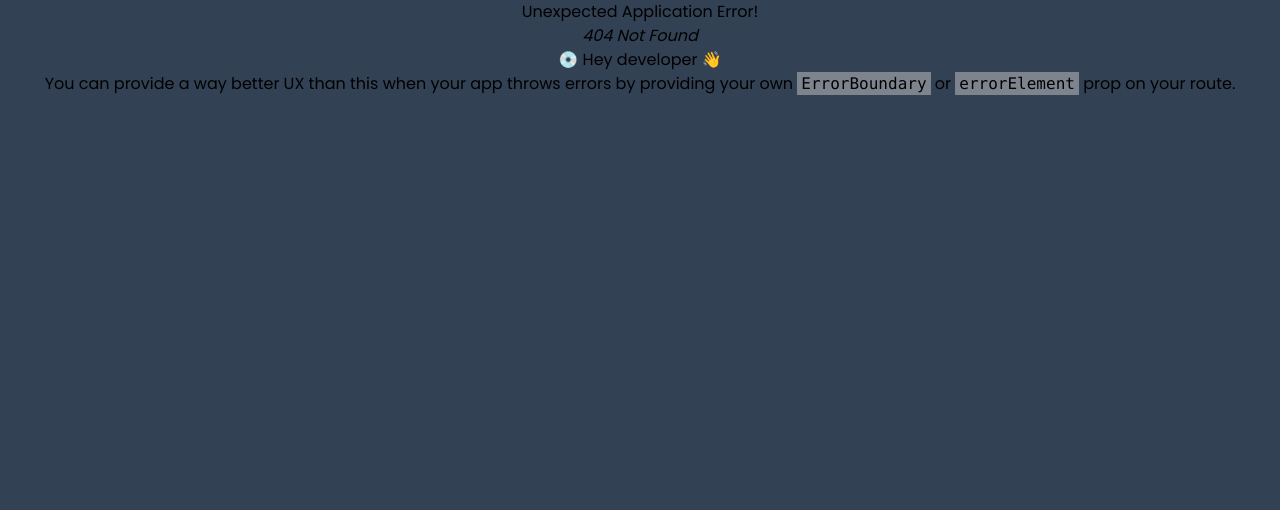
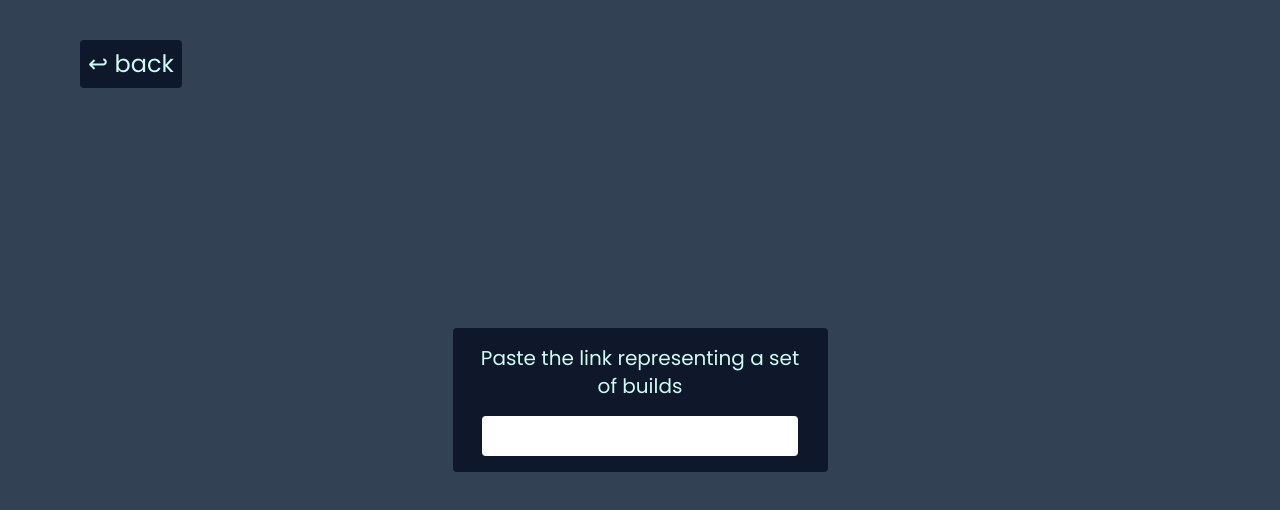
Before and after one commit to jinitsuga/share-talents, a React (Vite) app: page /import in a window 1280 px wide. Before the commit this address had no page. Shown: the top 510 px of the page. Built offline with nearby package versions, Linux system fonts and the light colour scheme.

Commit message:
back btn added, navigation and routing

```diff
--- a/src/App.tsx
+++ b/src/App.tsx
@@ -1,6 +1,7 @@
 import { useState } from "react";
 import { ChoosePath } from "./Components/ChooseAction/ChoosePath";
 import { CreateBuild } from "./Components/CreateBuild/CreateBuild";
+import { ImportSet } from "./Components/Import/ImportSet";
 import { createBrowserRouter, RouterProvider } from "react-router-dom";
 import "./App.css";
 
@@ -9,6 +10,10 @@ const router = createBrowserRouter([
   {
     path: "/create-build",
     element: <CreateBuild />,
+  },
+  {
+    path: "/import",
+    element: <ImportSet />,
   },
 ]);
 
--- a/src/Components/ChooseAction/ChoosePath.tsx
+++ b/src/Components/ChooseAction/ChoosePath.tsx
@@ -16,7 +16,7 @@ const ChoosePath: FC = () => {
       ></Option>
       <Option
         onClick={() => {
-          navigate("/create-build");
+          navigate("/import");
         }}
         text="Import a set"
         tooltip="Import an existing set to browse, or edit it into a new one"
--- a/src/Components/Import/ImportSet.tsx
+++ b/src/Components/Import/ImportSet.tsx
@@ -1,7 +1,47 @@
 import React, { FC } from "react";
+import { getSet } from "../../firebase";
+import { useNavigate } from "react-router-dom";
 
 const ImportSet: FC = () => {
-  return <div></div>;
+  const [buildsShown, setBuildsShown] = React.useState(false);
+
+  const navigate = useNavigate();
+
+  const handleBack = () => {
+    if (!buildsShown) {
+      navigate("/");
+    }
+  };
+
+  return (
+    <div className=" relative w-screen flex flex-col items-center">
+      <div
+        className="self-start ml-20 mt-10 text-2xl text-teal-100 bg-slate-900 rounded p-2 hover:cursor-pointer
+         hover:bg-teal-100 hover:text-slate-900 active:bg-cyan-600"
+        onClick={handleBack}
+      >
+        ↩ back
+      </div>
+      <div
+        className={`${
+          buildsShown ? "hidden" : "flex"
+        } flex-col items-center justify-center bg-slate-900 text-teal-100
+       w-phoneSize p-4 mt-60 rounded`}
+      >
+        <form className="flex flex-col items-center justify-center">
+          <h3 className="text-xl mb-4 text-center">
+            Paste the link representing a set of builds
+          </h3>
+          <label
+            className="flex flex-col items-center justify-center"
+            htmlFor="set-link"
+          >
+            <input className="rounded h-10 text-slate-900"></input>
+          </label>
+        </form>
+      </div>
+    </div>
+  );
 };
 
 export { ImportSet };
--- a/src/firebase.ts
+++ b/src/firebase.ts
@@ -39,4 +39,4 @@ async function getSet(link: string) {
   const querySnap = await getDocs(q);
 }
 
-export { postSet };
+export { postSet, getSet };
```
